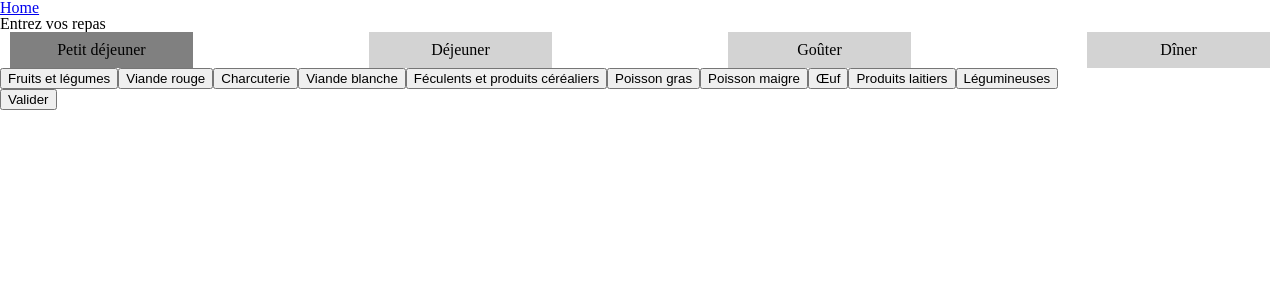
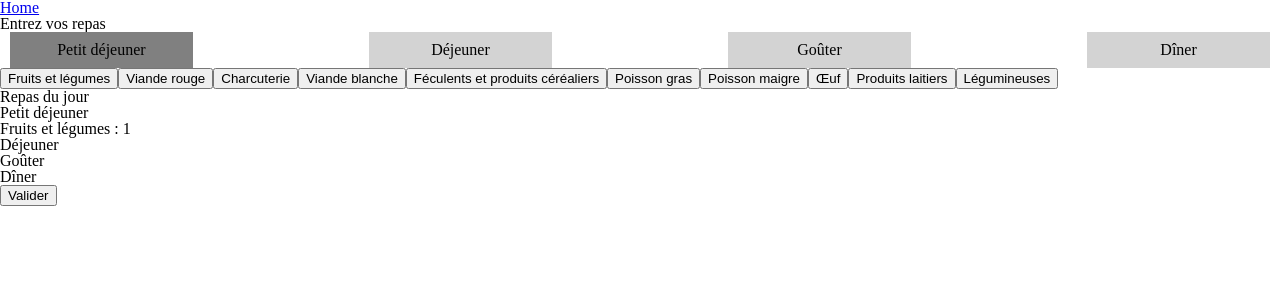
Before and after one commit to antoinechassagne/kanel, a Vue app: page /1/meals in a window 1280 px wide. Both pictures are taken after a click on the button "Fruits et légumes". Shown: the top 300 px of the page. Built offline with nearby package versions, Linux system fonts and the light colour scheme.

Commit message:
:sparkles: Add current list on Meals views

```diff
--- a/src/components/texts/List.vue
+++ b/src/components/texts/List.vue
@@ -2,7 +2,7 @@
   <div>
     <h3>{{ label }}</h3>
     <ul>
-      <li v-for="(item, index) in items" :key="index">
+      <li v-for="item in items" :key="generateUniqueComponentKey()">
         <slot v-bind:item="item"></slot>
       </li>
     </ul>
@@ -10,6 +10,8 @@
 </template>
 
 <script>
+import generateUniqueComponentKey from '@/helpers/functions/generateUniqueComponentKey';
+
 export default {
   name: 'List',
   props: {
@@ -21,6 +23,9 @@ export default {
       type: Array,
       required: true
     }
+  },
+  methods: {
+    generateUniqueComponentKey
   }
 };
 </script>
--- a/src/views/Meals.vue
+++ b/src/views/Meals.vue
@@ -10,27 +10,33 @@
             v-for="foodGroup in foodGroups"
             :key="foodGroup.id"
             @click="addFoodGroup(foodGroup, currentTab.value)"
-          >
-            {{ foodGroup.name }}
-          </button-add>
+          >{{ foodGroup.name }}</button-add>
+          <h2>Repas du jour</h2>
+          <div v-for="(period, periodKey) in meals" :key="generateUniqueComponentKey()">
+            <List :label="getPeriodName(periodKey)" :items="period">
+              <template v-slot:default="{ item }">{{ item.name }} : {{ item.portions }}</template>
+            </List>
+          </div>
         </div>
       </template>
     </tabs>
-    <button-add :actionButton="true" @click="storeDayMeals">
-      Valider
-    </button-add>
+    <button-add :actionButton="true" @click="storeDayMeals">Valider</button-add>
     <base-footer />
   </div>
 </template>
 
 <script>
 import { mapGetters, mapActions } from 'vuex';
+import generateUniqueComponentKey from '../helpers/functions/generateUniqueComponentKey';
+import getDayName from '../helpers/functions/getDayName';
+import getPeriodName from '../helpers/functions/getPeriodName';
 import foodGroups from '@/settings/recommandations.js';
 import BaseHeader from '@/components/base/BaseHeader';
 import BaseFooter from '@/components/base/BaseFooter';
 import Heading from '@/components/texts/Heading';
 import Tabs from '@/components/tabs/Tabs';
 import ButtonAdd from '@/components/buttons/ButtonAdd';
+import List from '@/components/texts/List';
 
 export default {
   name: 'Meals',
@@ -39,7 +45,8 @@ export default {
     BaseFooter,
     Heading,
     Tabs,
-    ButtonAdd
+    ButtonAdd,
+    List
   },
   data() {
     return {
@@ -63,9 +70,14 @@ export default {
     }),
     foodGroups() {
       return foodGroups;
+    },
+    dayName() {
+      return getDayName(this.$route.params.day);
     }
   },
   methods: {
+    generateUniqueComponentKey,
+    getPeriodName,
     ...mapActions({
       updateDayMeals: 'updateDayMeals'
     }),
```
